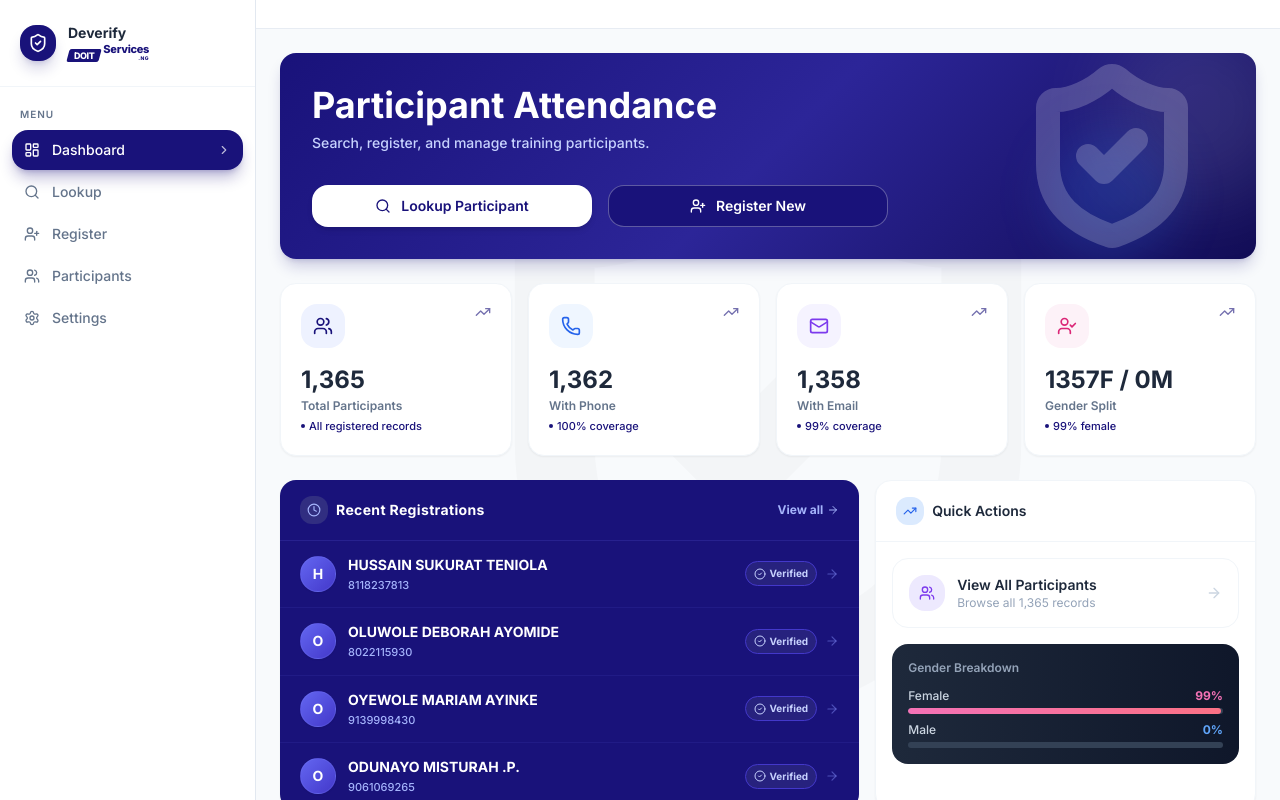
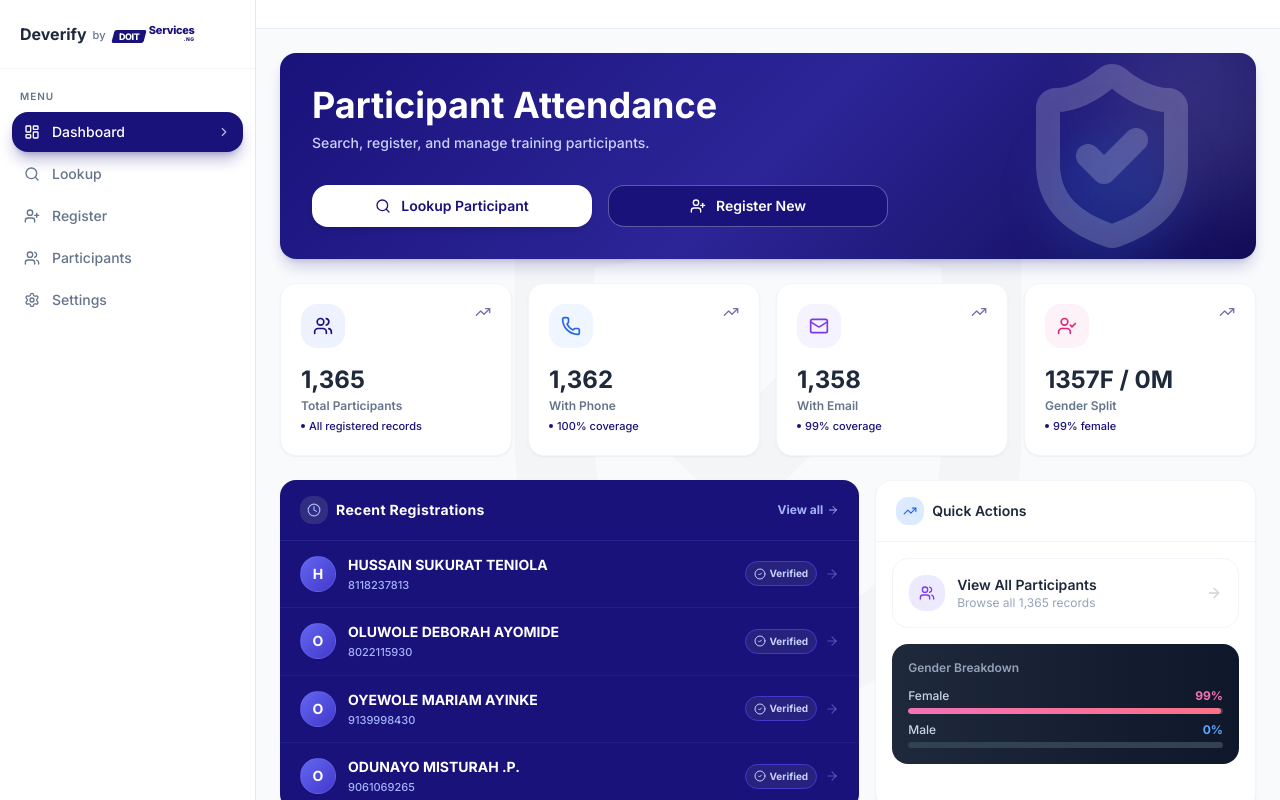
Before and after one commit to ELAN-WADE/Deverify-by-Doit-services, a React (Vite) app: page / in a window 1280 px wide. Built offline with nearby package versions, Linux system fonts and the light colour scheme.

Commit message:
style: update brand block formatting and remove shield icon

```diff
--- a/src/components/Layout.tsx
+++ b/src/components/Layout.tsx
@@ -48,20 +48,19 @@ export default function Layout({ children }: LayoutProps) {
           ${sidebarOpen ? 'translate-x-0' : '-translate-x-full lg:translate-x-0'}
         `}
       >
-        {/* Brand */}
-        <div className="px-5 py-6 border-b border-slate-100 flex items-center gap-3 shrink-0">
-          <div className="w-9 h-9 bg-secondary rounded-xl flex items-center justify-center shadow-lg shadow-secondary/20 shrink-0">
-            <ShieldCheck className="w-5 h-5 text-white" />
-          </div>
+        <div className="px-5 py-6 border-b border-slate-100 flex items-center shrink-0">
           <div className="min-w-0">
-            <p className="font-bold text-sm text-slate-800 leading-tight mb-0.5">Deverify</p>
-            <div className="flex items-end gap-[3px] text-secondary">
+            <div className="flex items-center gap-1.5 flex-wrap">
+              <span className="font-bold text-base text-slate-800 leading-tight">Deverify</span>
+              <span className="text-[11px] text-slate-500 font-medium pt-0.5">by</span>
+              <div className="flex items-end gap-[3px] text-secondary ml-0.5">
                 <div className="bg-secondary text-white px-1.5 py-[2px] rounded-[2px] transform -skew-x-[15deg] flex items-center justify-center">
                   <span className="font-black text-[9px] transform skew-x-[15deg] tracking-tighter leading-none">DOIT</span>
                 </div>
                 <div className="flex flex-col leading-none pb-[1px]">
                   <span className="font-extrabold text-[11px] tracking-tight leading-none">Services</span>
                   <span className="font-black text-[5px] text-right tracking-widest leading-none mt-[1px]">.NG</span>
+                </div>
               </div>
             </div>
           </div>
```
Lines whose indentation alone changed are shown as unchanged.
